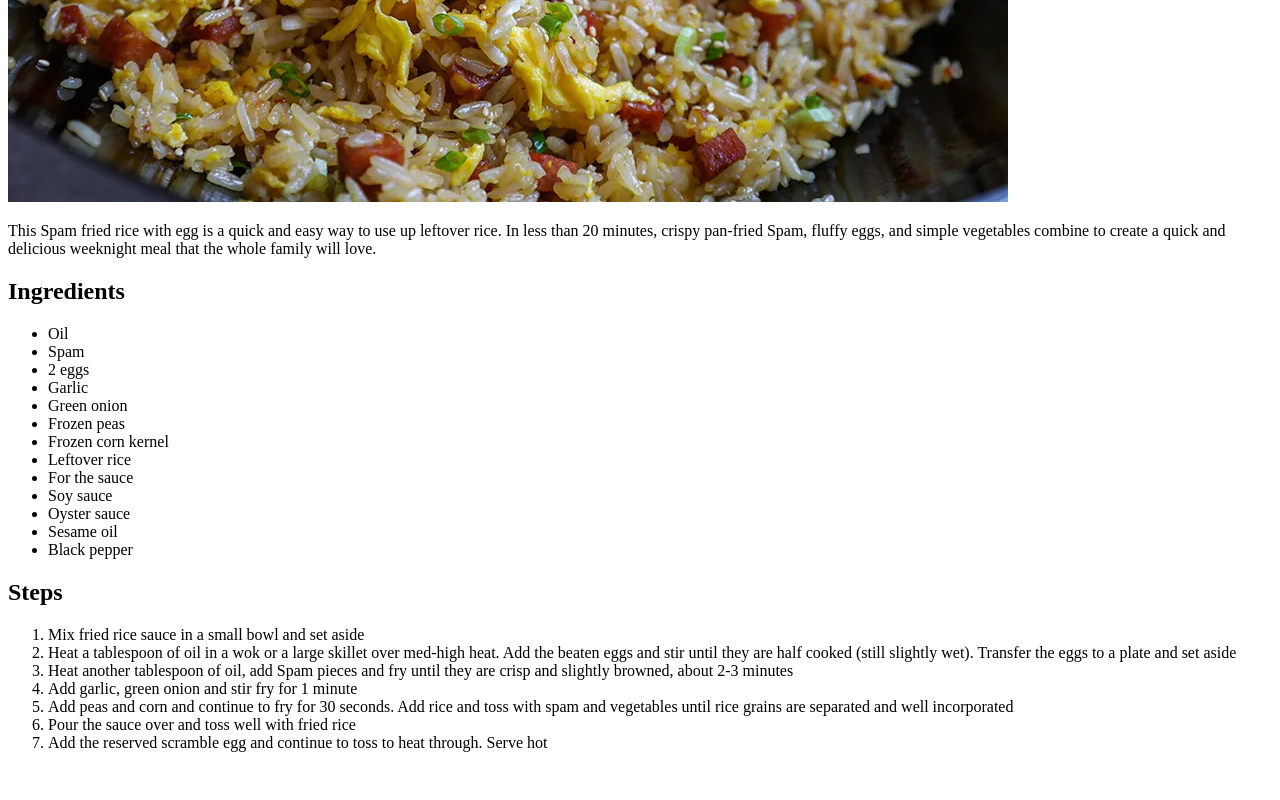
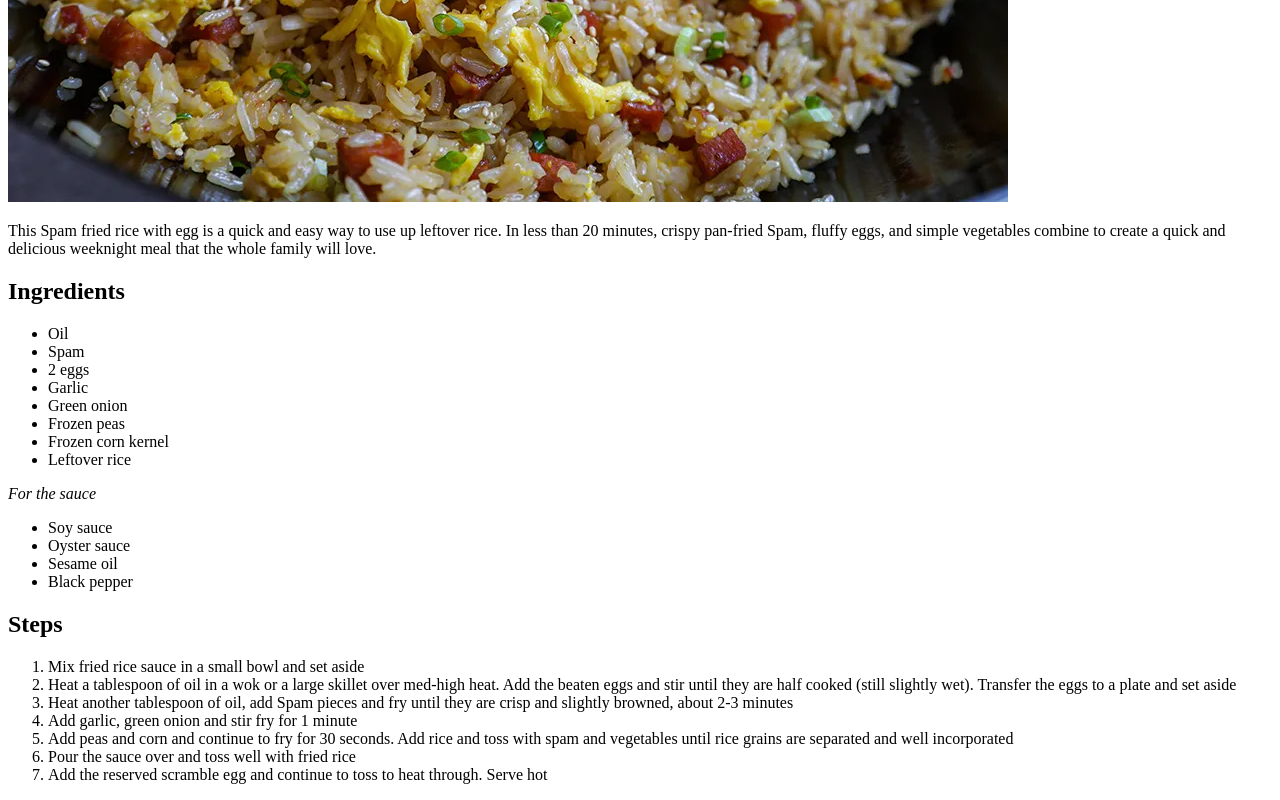
Before and after one commit to StoicAutumn/odin-recipes, a plain HTML site: page recipes/spam-fried-rice.html in a window 1280 px wide. Shown: the part 545-1345 px from the top of the page. Before the commit the page ends 1313 px from the top, so only its background shows below. Drawn offline with Linux system fonts and the light colour scheme.

Commit message:
add "For the sauce" section in Ingredients

```diff
--- a/recipes/spam-fried-rice.html
+++ b/recipes/spam-fried-rice.html
@@ -24,7 +24,9 @@ a quick and delicious weeknight meal that the whole family will love.</p>
             <li>Frozen peas</li>
             <li>Frozen corn kernel</li>
             <li>Leftover rice</li>
-            <li>For the sauce</li>
+        </ul>
+        <em>For the sauce</em>
+        <ul>
             <li>Soy sauce</li>
             <li>Oyster sauce</li>
             <li>Sesame oil</li>
```
